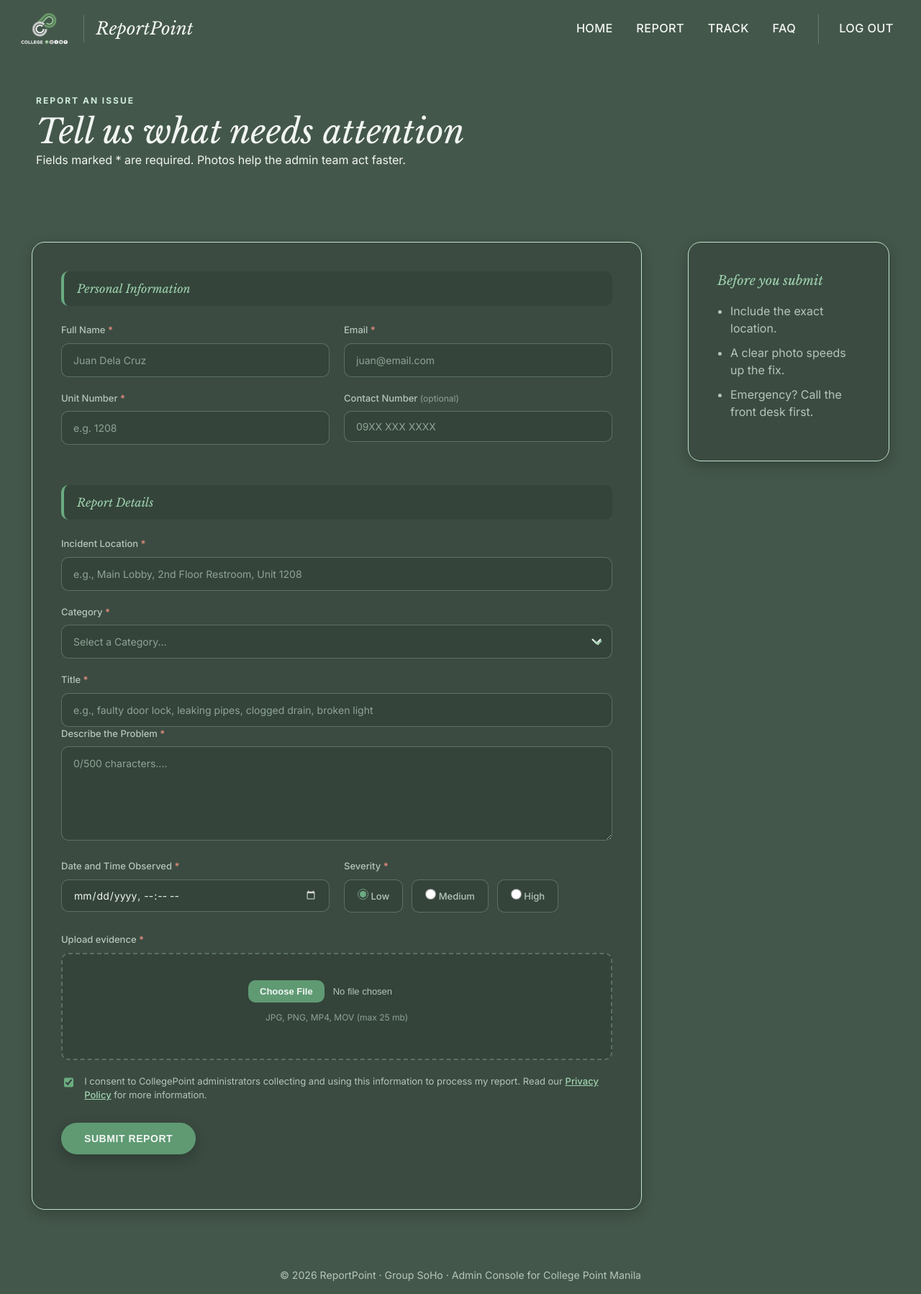
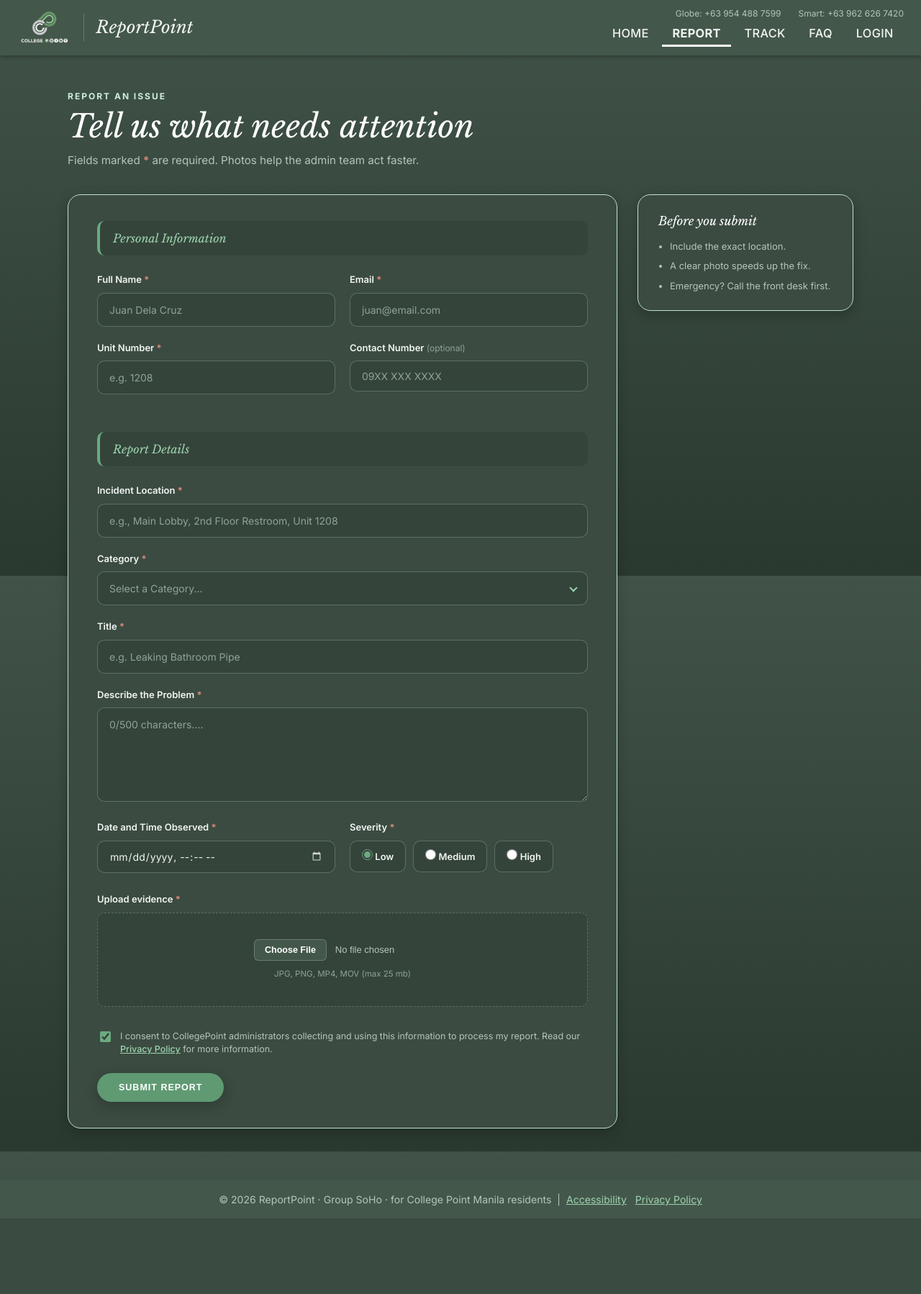
Before and after one commit to ranithebunny/ReportPoint, a PHP site: page /resident/report.html in a window 1280 px wide. Shown: the whole page at 72% size. After the commit the page ends 1676 px from the top, so only its background shows below. Run offline with PHP 8.4, Linux system fonts and the light colour scheme.

Commit message:
Clean up home and report pages css

```diff
--- a/css/styles.css
+++ b/css/styles.css
@@ -31,8 +31,41 @@ a:hover { color: #fff; }
 [hidden] { display: none !important; }
 
 /* ---------- 2. Header / nav ---------- */
-.site-header { background: var(--bg-header); box-shadow: 0 2px 6px rgba(0,0,0,.3); position: sticky; top: 0; z-index: 50; }
-.header-inner { max-width: 1320px; margin: 0 auto; padding: .9rem 1.5rem; display: flex; align-items: center; justify-content: space-between; gap: 1rem; min-height: 78px; }
+.header-right {
+  display: flex;
+  flex-direction: column;
+  align-items: flex-end;
+  gap: 0.25rem;
+}
+
+.header-contacts {
+  display: flex;
+  gap: 1.5rem;
+  font-size: 0.75rem;
+  color: var(--text-muted);
+  line-height: 1.2;
+}
+
+.header-right .nav a {
+  padding: 0.35rem 0.9rem; /* slightly slimmer vertical padding when stacked under contacts */
+}
+.site-header {
+  background: var(--bg-header);
+  box-shadow: 0 2px 6px rgba(0,0,0,.3);
+  position: sticky;
+  top: 0;
+  z-index: 50;
+}
+
+.header-inner {
+  max-width: 1320px;
+  margin: 0 auto;
+  padding: 0.75rem 1.5rem;
+  display: flex;
+  align-items: center;
+  justify-content: space-between;
+  gap: 1rem;
+}
 .brand { display: flex; align-items: center; gap: 1rem; text-decoration: none; color: var(--text); }
 .brand-mark { height: 52px; width: auto; flex: none; display: block; }
 .brand-divider { width: 1px; height: 38px; background: var(--line-soft); }
@@ -769,12 +865,47 @@ main.index-main {
   }
 }
 
-.required {
+/* ---------- REPORT PAGE ---------- */
+main.report-page {
+  width: 100%;
+  max-width: 1140px;
+  margin: 0 auto;
+  padding: 3rem 1.5rem 4.5rem;
+}
+
+.report-header {
+  padding: 0;
+  margin-bottom: 2.25rem;
+}
+
+.report-header .eyebrow {
+  font-size: 12px;
+  font-weight: 800;
+  letter-spacing: 2px;
+  text-transform: uppercase;
+  color: #CEEDD9;
+  margin-bottom: 0.5rem;
+}
+
+.report-title {
+  font-family: var(--font-display);
+  font-style: italic;
+  font-weight: 400;
+  font-size: clamp(2rem, 4vw, 2.75rem);
+  color: #ffffff;
+  margin-bottom: 0.65rem;
+}
+
+.report-description {
+  font-size: 0.95rem;
+  color: var(--text-muted);
+  margin: 0;
+}
+
+.required,
+.asterisk {
   color: var(--danger);
   font-weight: 600;
-}
-.report-header {
-  padding: 50px;
 }
 
 .optional {
@@ -785,24 +916,31 @@ main.index-main {
 
 .content-grid {
   display: grid;
-  grid-template-columns: 1fr 320px;
-  gap: 24px;
+  grid-template-columns: minmax(0, 1fr) 300px;
+  gap: 28px;
   align-items: start;
-  max-width: 1500px;
+  width: 100%;
 }
 
-.form-card, .sidebar-card {
+.form-card,
+.sidebar-card {
   background-color: var(--bg-card);
   border: 1px solid var(--line);
   border-radius: var(--radius);
   box-shadow: var(--shadow);
-  padding: 40px;
-  margin-left: 20px;
-  margin-right: 20px;
+  margin: 0;
+}
+
+.form-card {
+  padding: 2.25rem 2.5rem;
+}
+
+.sidebar-card {
+  padding: 1.5rem 1.75rem;
 }
 
 .form-section {
-  margin-bottom: 36px;
+  margin-bottom: 32px;
 }
 
 .section-banner {
@@ -834,17 +972,17 @@ main.index-main {
 .form-group label {
   display: block;
   font-size: 13px;
-  font-weight: 500;
+  font-weight: 600;
   margin-bottom: 8px;
-  color: var(--text-muted);
+  color: var(--text);
 }
 
-input[type="text"],
-input[type="email"],
-input[type="tel"],
-input[type="datetime-local"],
-select,
-textarea {
+.form-card input[type="text"],
+.form-card input[type="email"],
+.form-card input[type="tel"],
+.form-card input[type="datetime-local"],
+.form-card select,
+.form-card textarea {
   width: 100%;
   background-color: var(--bg-input);
   border: 1px solid var(--line-soft);
@@ -857,14 +995,14 @@ textarea {
   transition: border-color 0.2s ease, box-shadow 0.2s ease;
 }
 
-input::placeholder,
-textarea::placeholder {
+.form-card input::placeholder,
+.form-card textarea::placeholder {
   color: var(--text-faint);
 }
 
-input:focus,
-select:focus,
-textarea:focus {
+.form-card input:focus,
+.form-card select:focus,
+.form-card textarea:focus {
   border-color: var(--mint);
   box-shadow: 0 0 0 3px rgba(159, 212, 176, 0.2);
 }
@@ -875,6 +1013,7 @@ textarea:focus {
 
 .select-wrapper select {
   appearance: none;
+  background-image: none;
   padding-right: 40px;
   color: var(--text-faint);
 }
@@ -896,12 +1035,12 @@ textarea:focus {
   pointer-events: none;
 }
 
-input[type="datetime-local"]::-webkit-calendar-picker-indicator {
+.form-card input[type="datetime-local"]::-webkit-calendar-picker-indicator {
   filter: invert(0.85);
   cursor: pointer;
 }
 
-textarea {
+.form-card textarea {
   resize: vertical;
   min-height: 120px;
 }
@@ -909,19 +1048,20 @@ textarea {
 .severity-options {
   display: flex;
   flex-wrap: wrap;
-  gap: 12px;
+  gap: 10px;
 }
 
 .severity-pill {
   display: inline-flex;
   align-items: center;
   gap: 8px;
-  padding: 12px 18px;
+  padding: 11px 16px;
   border: 1px solid var(--line-soft);
   border-radius: var(--radius-sm);
   background-color: var(--bg-card-2);
   cursor: pointer;
-  font-size: 14px;
+  font-size: 13.5px;
+  color: var(--text);
   user-select: none;
   transition: background-color 0.2s, border-color 0.2s;
 }
@@ -939,7 +1079,7 @@ textarea {
 }
 
 .upload-box {
-  border: 2px dashed var(--line-soft);
+  border: 1.5px dashed var(--line-soft);
   border-radius: var(--radius-sm);
   padding: 36px 20px;
   text-align: center;
@@ -957,42 +1097,45 @@ textarea {
 }
 
 .upload-box input[type="file"]::file-selector-button {
-  background-color: var(--green);
-  color: var(--text);
-  border: none;
-  border-radius: var(--radius-sm);
-  padding: 8px 16px;
+  background-color: var(--bg-header);
+  color: #ffffff;
+  border: 1px solid var(--line-soft);
+  border-radius: 6px;
+  padding: 7px 14px;
   font-weight: 600;
-  font-size: 13px;
+  font-size: 12.5px;
   margin-right: 12px;
   cursor: pointer;
   transition: background-color 0.2s;
 }
 
 .upload-box input[type="file"]::file-selector-button:hover {
-  background-color: var(--green-strong);
+  background-color: var(--green);
 }
 
 .upload-hint {
-  margin-top: 12px;
-  font-size: 12px;
+  margin-top: 10px;
+  margin-bottom: 0;
+  font-size: 11.5px;
   color: var(--text-faint);
 }
 
 .consent-row {
   display: flex;
   align-items: flex-start;
-  gap: 12px;
-  margin-bottom: 28px;
-  font-size: 13px;
+  gap: 10px;
+  margin-bottom: 24px;
+  font-size: 12.5px;
+  line-height: 1.45;
   color: var(--text-muted);
 }
 
 .consent-row input[type="checkbox"] {
-  margin-top: 3px;
+  margin-top: 2px;
   accent-color: var(--green-strong);
-  width: 16px;
-  height: 16px;
+  width: 15px;
+  height: 15px;
+  flex: none;
   cursor: pointer;
 }
 
@@ -1004,13 +1147,14 @@ textarea {
 
 .submit-btn {
   background-color: var(--green);
-  color: var(--text);
+  color: #ffffff;
   border: none;
   border-radius: var(--radius-pill);
-  padding: 14px 32px;
-  font-size: 14px;
+  padding: 13px 30px;
+  font-size: 12.5px;
   font-weight: 600;
-  letter-spacing: 0.04em;
+  letter-spacing: 0.08em;
+  text-transform: uppercase;
   cursor: pointer;
   box-shadow: var(--shadow);
   transition: background-color 0.2s, transform 0.1s;
@@ -1027,20 +1171,26 @@ textarea {
 .sidebar-card h3 {
   font-family: var(--font-display);
   font-style: italic;
-  font-weight: 500;
-  font-size: 18px;
-  margin-bottom: 16px;
-  color: var(--mint);
+  font-weight: 400;
+  font-size: 1.05rem;
+  margin-bottom: 12px;
+  color: #ffffff;
 }
 
 .sidebar-card ul {
-  padding-left: 18px;
-  font-size: 16px;
+  padding-left: 16px;
+  margin: 0;
+  font-size: 13px;
+  line-height: 1.5;
   color: var(--text-muted);
 }
 
 .sidebar-card li {
-  margin-bottom: 10px;
+  margin-bottom: 8px;
+}
+
+.sidebar-card li:last-child {
+  margin-bottom: 0;
 }
 
 @media (max-width: 900px) {
--- a/resident/report.html
+++ b/resident/report.html
@@ -3,8 +3,7 @@
 <head>
   <meta charset="utf-8">
   <meta name="viewport" content="width=device-width, initial-scale=1">
-  <title>ReportPoint · report</title>
-  <!-- Vinnie: Resident Interface page. Copy admin/css/theme.css to resident/css/ so colors match. -->
+  <title>ReportPoint · Report</title>
   <link rel="preconnect" href="https://fonts.googleapis.com">
   <link rel="preconnect" href="https://fonts.gstatic.com" crossorigin>
   <link href="https://fonts.googleapis.com/css2?family=Inter:wght@400;500;600;700&family=Libre+Baskerville:ital@1&display=swap" rel="stylesheet">
@@ -12,37 +11,40 @@
   <link rel="stylesheet" href="../css/theme.css">
 </head>
 <body class="report-body">
-  <!-- TODO (Vinnie): report page -->
   <header class="site-header">
     <div class="header-inner">
-    <a class="brand" href="dashboard.html" aria-label="ReportPoint admin home">
+      <a class="brand" href="index.html" aria-label="ReportPoint home">
         <img class="brand-mark" src="../assets/logo-placeholder.png" alt="College Point">
         <span class="brand-divider"></span>
-      <span class="brand-name">
-        ReportPoint
-      </span>
+        <span class="brand-name">ReportPoint</span>
       </a>
 
-    <button class="nav-toggle" aria-label="Toggle menu"
-      aria-expanded="false" aria-controls="nav">☰</button>
+      <button class="nav-toggle" aria-label="Toggle menu" aria-expanded="false" aria-controls="nav">☰</button>
 
-    <nav class="nav" id="nav" aria-label="Admin">
+      <div class="header-right">
+        <div class="header-contacts">
+          <span>Globe: +63 954 488 7599</span>
+          <span>Smart: +63 962 626 7420</span>
+        </div>
+        <nav class="nav" id="nav" aria-label="Resident">
           <a href="index.html">Home</a>
-      <a href="report.html" class="nav-link active">Report</a>
+          <a href="report.html" aria-current="page">Report</a>
           <a href="track.html">Track</a>
           <a href="faq.html">FAQ</a>
-
-      <span class="nav-user">
-        <button class="nav-link" id="logout-btn">Log out</button>
-      </span>
+          <a href="login.html">Login</a>
         </nav>
       </div>
+    </div>
+  </header>
+
+  <main class="report-page">
     <div class="report-header">
-    <p class="eyebrow">Report an Issue </p>
+      <p class="eyebrow">Report an Issue</p>
       <h1 class="report-title">Tell us what needs attention</h1>
       <p class="report-description">Fields marked <span class="asterisk">*</span> are required. Photos help the admin team act faster.</p>
     </div>
-  <main class="content-grid">
+
+    <div class="content-grid">
       <section class="form-card">
         <form action="#" method="POST" enctype="multipart/form-data">
           <div class="form-section">
@@ -64,34 +66,35 @@
               </div>
               <div class="form-group">
                 <label for="contactNumber">Contact Number <span class="optional">(optional)</span></label>
-                <input type="tel" id="contactNumber" name="contactNumber" placeholder="09XX XXX XXXX"
-                pattern="09[0-9]{9}">
+                <input type="tel" id="contactNumber" name="contactNumber" placeholder="09XX XXX XXXX" pattern="09[0-9]{9}">
               </div>
             </div>
           </div>
+
           <div class="form-section">
             <h2 class="section-banner">Report Details</h2>
             <div class="form-group">
               <label for="incidentLocation">Incident Location <span class="required">*</span></label>
-              <input type="text" id="incidentLocation" name="incidentLocation" placeholder="e.g., Main Lobby, 2nd Floor Restroom, Unit 1208" required />
+              <input type="text" id="incidentLocation" name="incidentLocation" placeholder="e.g., Main Lobby, 2nd Floor Restroom, Unit 1208" required>
             </div>
             <div class="form-group">
               <label for="category">Category <span class="required">*</span></label>
               <div class="select-wrapper">
                 <select id="category" name="category" required>
                   <option value="" disabled selected>Select a Category...</option>
-                  <option value="plumbing">Plumbing & Water</option>
-                  <option value="electrical">Electrical & Lighting</option>
+                  <option value="plumbing">Plumbing &amp; Water</option>
+                  <option value="electrical">Electrical &amp; Lighting</option>
                   <option value="hvac">Air Conditioning / Ventilation</option>
-                  <option value="security">Security & Access</option>
-                  <option value="cleanliness">Cleanliness & Sanitation</option>
+                  <option value="security">Security &amp; Access</option>
+                  <option value="cleanliness">Cleanliness &amp; Sanitation</option>
                   <option value="other">Other</option>
                 </select>
               </div>
             </div>
             <div class="form-group">
               <label for="report-title">Title <span class="required">*</span></label>
-              <input type="text" id="report-title" name="report-title" placeholder="e.g., faulty door lock, leaking pipes, clogged drain, broken light" required />
+              <input type="text" id="report-title" name="report-title" placeholder="e.g. Leaking Bathroom Pipe" required>
+            </div>
             <div class="form-group">
               <label for="description">Describe the Problem <span class="required">*</span></label>
               <textarea id="description" name="description" rows="5" maxlength="500" placeholder="0/500 characters...." required></textarea>
@@ -122,20 +125,23 @@
             <div class="form-group">
               <label for="evidence">Upload evidence <span class="required">*</span></label>
               <div class="upload-box">
-                <input type="file" id="evidence" name="evidence" accept=".jpg,.jpeg,.png,.mp4,.mov" required />
+                <input type="file" id="evidence" name="evidence" accept=".jpg,.jpeg,.png,.mp4,.mov" required>
                 <p class="upload-hint">JPG, PNG, MP4, MOV (max 25 mb)</p>
               </div>
             </div>
           </div>
+
           <div class="consent-row">
-            <input type="checkbox" id="consent" name="consent" checked required />
+            <input type="checkbox" id="consent" name="consent" checked required>
             <label for="consent">
-              I consent to CollegePoint administrators collecting and using this information to process my report. Read our <a href="#">Privacy Policy</a> for more information.
+              I consent to CollegePoint administrators collecting and using this information to process my report. Read our <a href="faq.html#privacy">Privacy Policy</a> for more information.
             </label>
           </div>
+
           <button type="submit" class="submit-btn">SUBMIT REPORT</button>
         </form>
       </section>
+
       <aside class="sidebar-card">
         <h3>Before you submit</h3>
         <ul>
@@ -146,9 +152,11 @@
       </aside>
     </div>
   </main>
-  </div>
+
+  <footer class="site-footer">
+    © 2026 ReportPoint · Group SoHo · for College Point Manila residents &nbsp;|&nbsp;
+    <a href="faq.html#accessibility">Accessibility</a> &nbsp;
+    <a href="faq.html#privacy">Privacy Policy</a>
+  </footer>
 </body>
-<footer class="site-footer">
-  © 2026 ReportPoint · Group SoHo · Admin Console for College Point Manila
-</footer>
 </html>
```
Also changed, not shown: other parts of css/styles.css (+92 -25 lines), resident/index.html (+22 -19 lines). Lines whose indentation alone changed are shown as unchanged.
